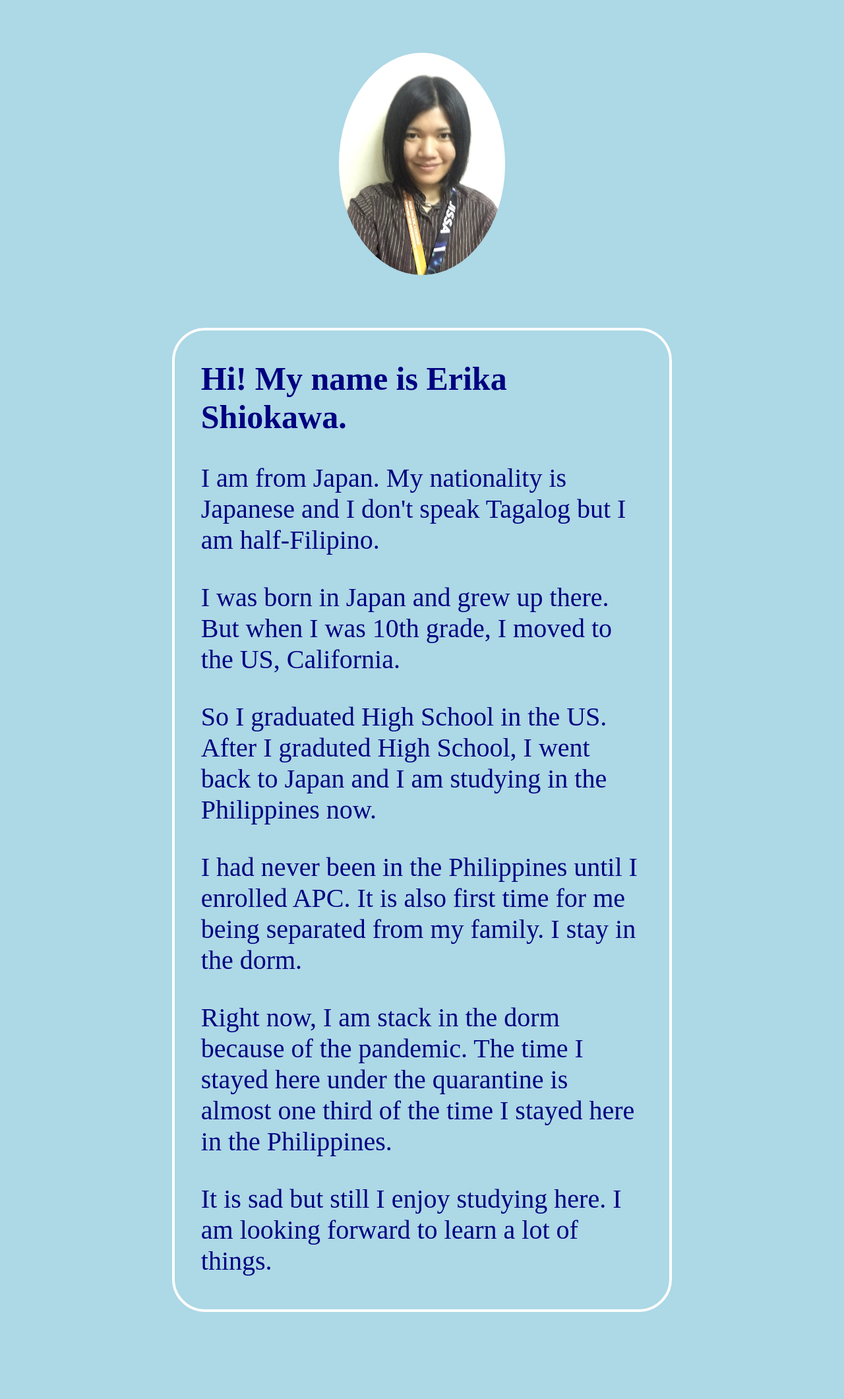
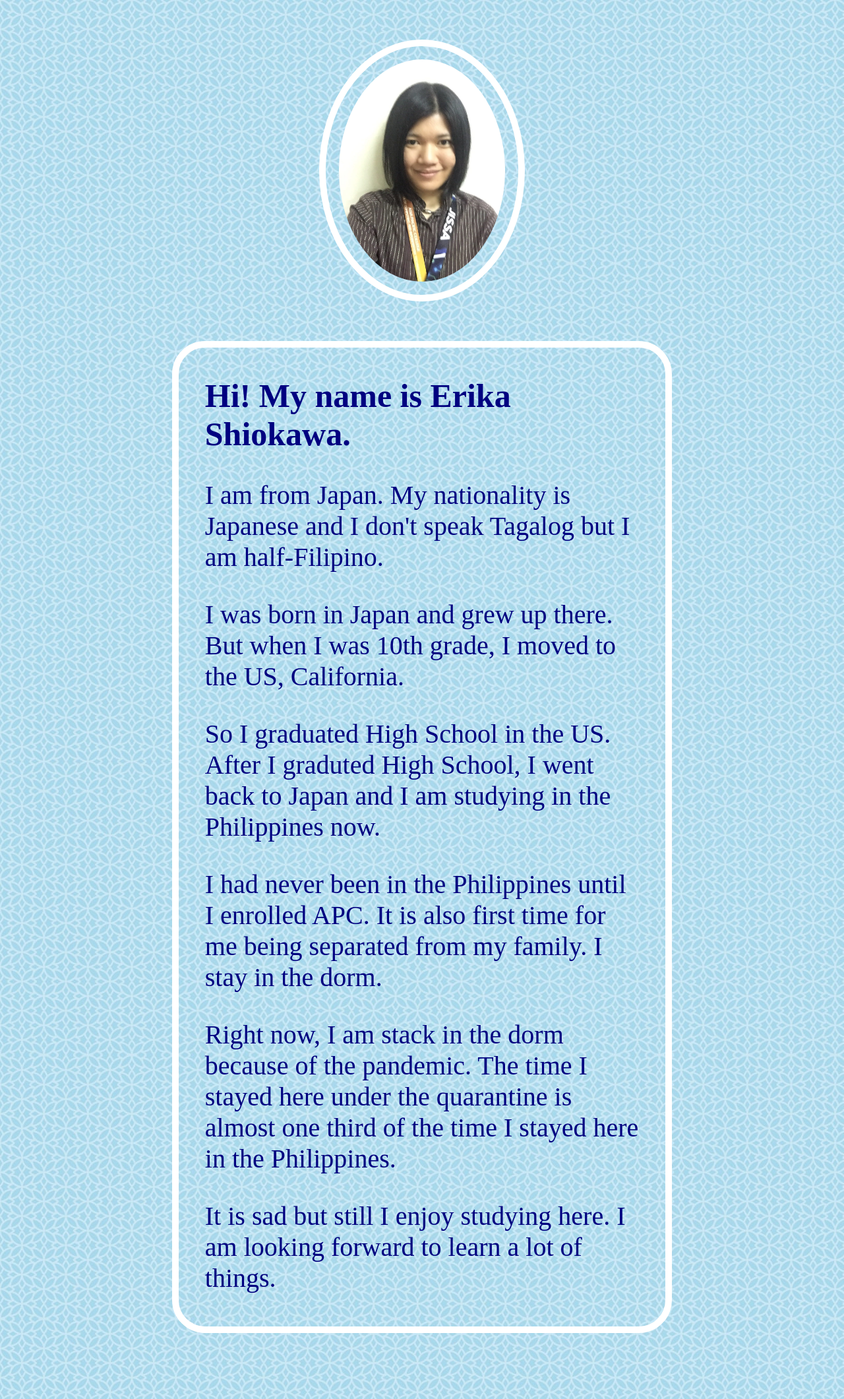
Before and after one commit to eshiokawa/lab1, a PHP site: page /index.html in a window 1280 px wide. Shown: the whole page at 66% size. Before the commit the page ends 1989 px from the top, so only its background shows below. Run offline with PHP 8.4, Linux system fonts and the light colour scheme.

Commit message:
Edited css file

```diff
--- a/css/mystyle.css
+++ b/css/mystyle.css
@@ -1,20 +1,21 @@
 body {
-	background-color: lightblue;
+	background-image: url("../images/bush.jpg");
 }
 
 img {
+	border: 10px solid white;
 	border-radius: 50%;
 	display: block;
-	margin: 50px auto;
+	margin: 60px auto;
 	width: 20%;
-	padding: 30px;
+	padding: 20px;
 }
 
 div {
 	color: navy;
 	margin: 50px 20% 100px;
 	padding: 10px 40px;
-	border: 4px solid white;
+	border: 10px solid white;
 	border-radius: 50px;
 }
 
```
Also changed, not shown: images/bush.jpg (added).
